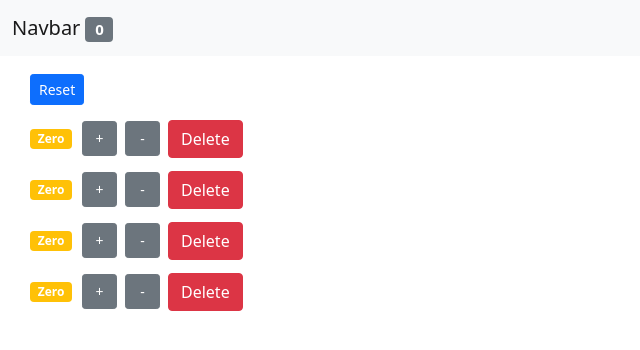
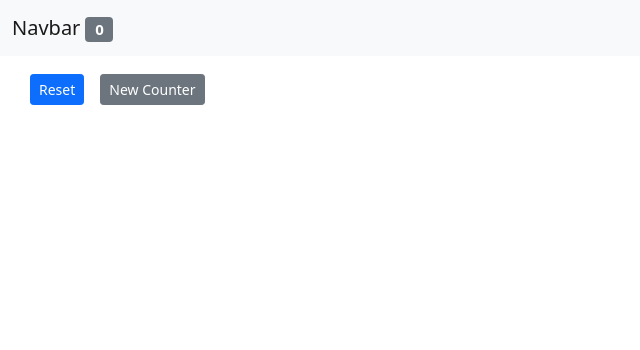
Before and after one commit to eroschagas/tutorialReactCriandoCarrinhoVirtual, a React (Create React App) app: page / in a window 1280 px wide. Shown: the top 350 px of the page, without its empty margins (0-640 px from the left). Built offline with nearby package versions, Linux system fonts and the light colour scheme.

Commit message:
terminado botão que cria estado

```diff
--- a/src/App.js
+++ b/src/App.js
@@ -5,13 +5,28 @@ import Counters from "./components/counters";
 
 class App extends Component {
   state = {
-    counters: [
-      { id: 1, value: 0 },
-      { id: 2, value: 0 },
-      { id: 3, value: 0 },
-      { id: 4, value: 0 },
-    ],
+    counters: [],
   };
+  handleAddCounter = () => {
+    if (!this.state.counters.length) {
+      this.setState({
+        counters: [{ id: 1, value: 0 }],
+      });
+    } else {
+      var newId = this.state.counters.reduce(function (prev, current) {
+        if (+current.id > +prev.id) {
+          return current;
+        } else {
+          return prev;
+        }
+      });
+      var newIdNum = newId.id;
+      this.setState({
+        counters: [...this.state.counters, ...[{ id: newIdNum + 1, value: 0 }]],
+      });
+    }
+  };
+
   handleDelete = (counterId) => {
     const counters = this.state.counters.filter((c) => c.id !== counterId);
     this.setState({ counters });
@@ -53,6 +68,7 @@ class App extends Component {
             onIncrement={this.handleIncrement}
             onReduction={this.handleReduction}
             onDelete={this.handleDelete}
+            onAddCounter={this.handleAddCounter}
           />
         </main>
       </React.Fragment>
--- a/src/components/counters.jsx
+++ b/src/components/counters.jsx
@@ -3,13 +3,23 @@ import Counter from "./counter";
 
 class Counters extends Component {
   render() {
-    const { onReset, counters, onDelete, onIncrement, onReduction } =
-      this.props;
+    const {
+      onReset,
+      counters,
+      onDelete,
+      onIncrement,
+      onReduction,
+      onAddCounter,
+    } = this.props;
     return (
       <div>
         <button onClick={onReset} className="btn btn-primary btn-sm m-2">
           Reset
         </button>
+        <button onClick={onAddCounter} className="btn btn-secondary btn-sm m-2">
+          New Counter
+        </button>
+
         {counters.map((counter) => (
           <Counter
             key={counter.id}
```
